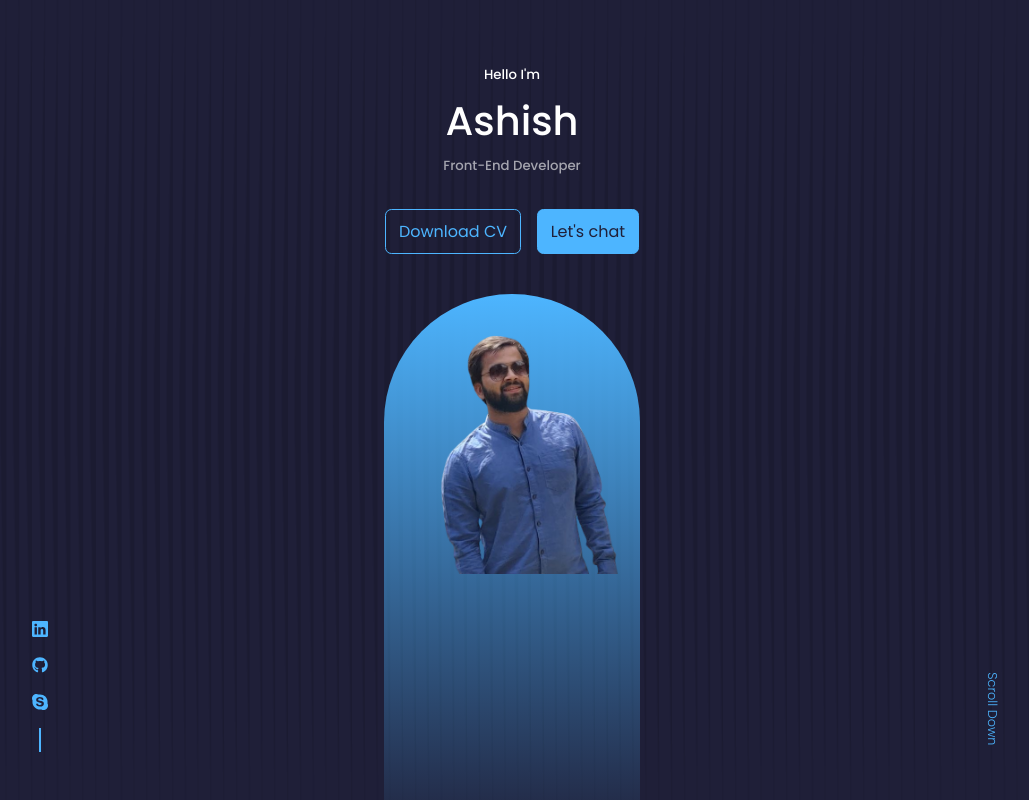
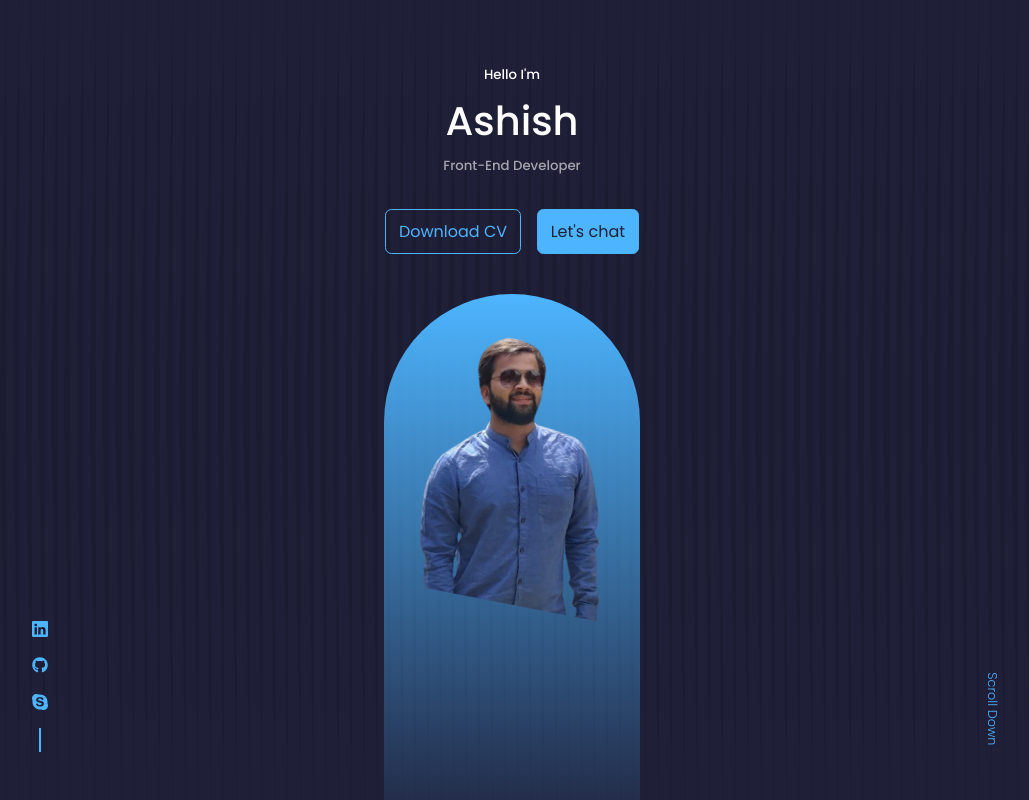
Before and after one commit to ash14ish/My-Portfolio, a React (Create React App) app: page / in a window 1280 px wide. Shown: the top 800 px of the page, without its empty margins (128-1157 px from the left). Built offline with nearby package versions, Linux system fonts and the light colour scheme.

Commit message:
portfolio

```diff
--- a/src/components/Home/Home.css
+++ b/src/components/Home/Home.css
@@ -46,8 +46,9 @@ header {
 }
 
 .my-pic img {
-  height: 50%;
+  height: 55%;
   background-size: cover;
+  transform: rotate(11deg);
 }
 
 .scroll__down {
```
